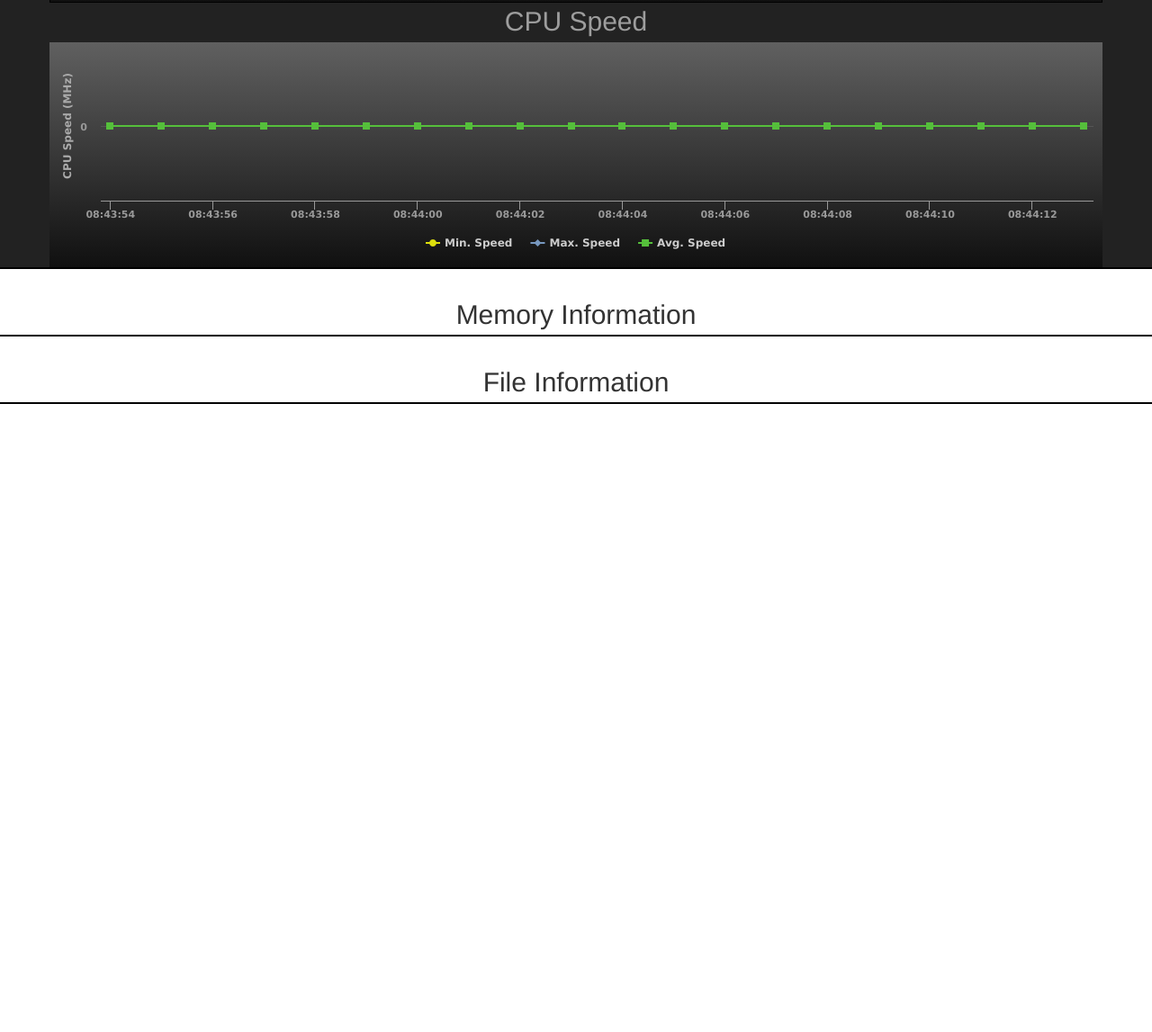
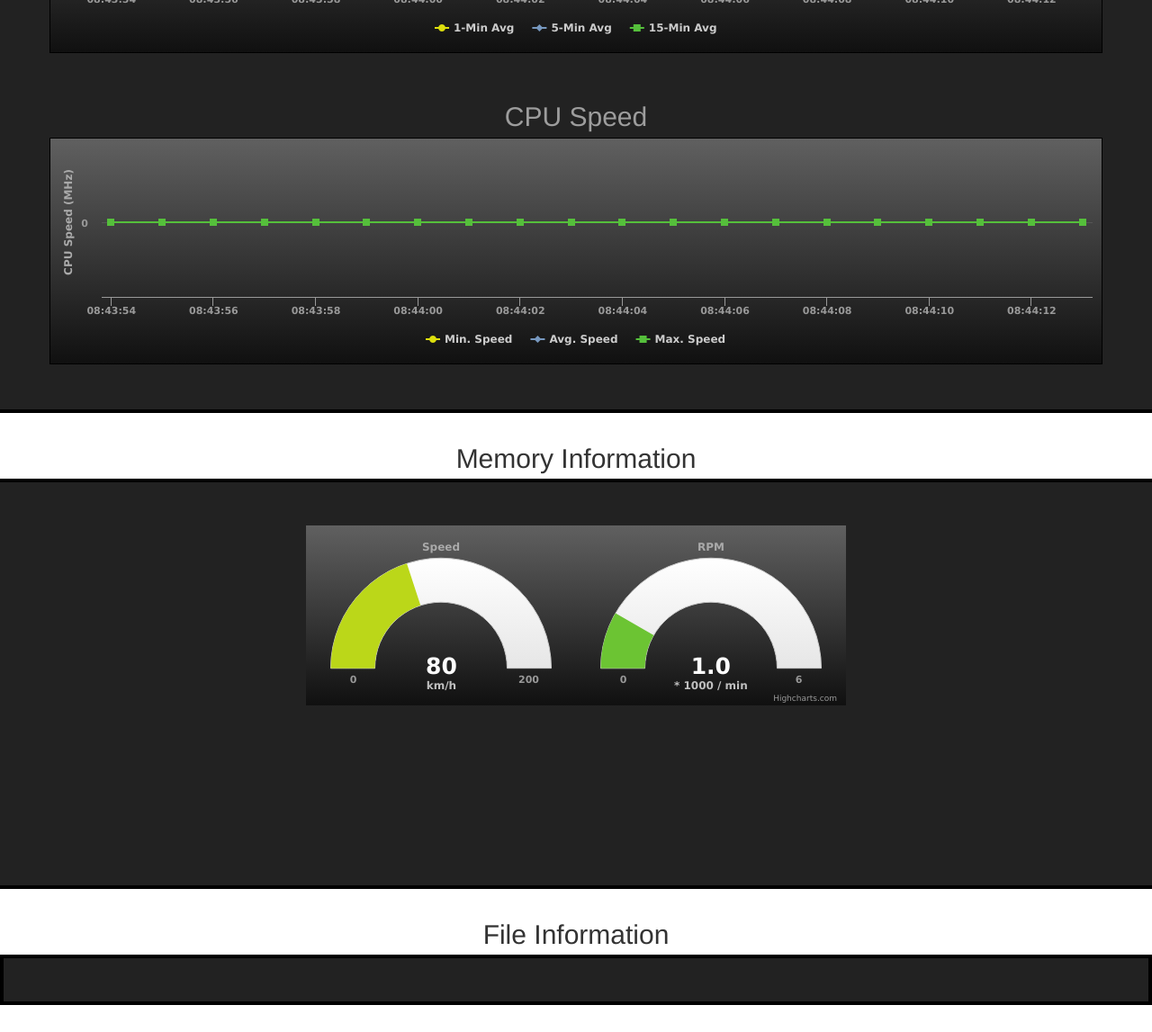
Before and after one commit to RJ-Russell/LinuxServerMonitoring, a website: page index.html in a window 1280 px wide. Shown: the part 597-1744 px from the top of the page at 90% size. Before the commit the page ends 1076 px from the top, so only its background shows below. Drawn offline with nearby package versions, Linux system fonts and the light colour scheme; no server answers.

Commit message:
start adding gauges

```diff
--- a/cpuCharts.js
+++ b/cpuCharts.js
@@ -19,7 +19,7 @@ var cpuLoadChart = 0;
   }];
   // Create cpuLoad chart
   cpuLoadChart = chartTemplate('cpuLoad-container', cpuLoadChart,
-    'CPU Load', 0.2, initLoadData);
+    'CPU Load', 0.1, initLoadData);
 
   // Init cpuSpeed data to be passed into the chart template
   var initSpeedData = [{
@@ -27,12 +27,12 @@ var cpuLoadChart = 0;
     name: 'Min. Speed',
     data: initialData()
   }, {
+    id: 'spdMax',
+    name: 'Avg. Speed',
+    data: initialData()
+  }, {
     id: 'spdAvg',
     name: 'Max. Speed',
-      data: initialData()
-    }, {
-      id: 'spdMax',
-      name: 'Avg. Speed',
     data: initialData()
   }];
   // Create cpuSpeed chart
@@ -79,10 +79,10 @@ function chartTemplate(container, chart, title, interval, data) {
 };
 
 // Add dynamic data points to cpuLoad chart
-function addToCpuLoadChart(currTime, avg, curr, full) {
-  cpuLoadChart.get('one').addPoint([currTime, avg], false, true);
-  cpuLoadChart.get('five').addPoint([currTime, curr], false, true);
-  cpuLoadChart.get('fteen').addPoint([currTime, full], true, true);
+function addToCpuLoadChart(currTime, one, five, fteen) {
+  cpuLoadChart.get('one').addPoint([currTime, one], false, true);
+  cpuLoadChart.get('five').addPoint([currTime, five], false, true);
+  cpuLoadChart.get('fteen').addPoint([currTime, fteen], true, true);
 }
 
 // Add dynamic data points to cpuSpeed chart
--- a/index.css
+++ b/index.css
@@ -6,10 +6,27 @@
   text-align: center;
 }
 
+.graph-container {
+  border: 1px solid #000000;
+  margin-bottom: 50px;
+}
+
+.gauge-parent-container {
+  width: 600px;
+  height: 400px;
+  margin: 0 auto;
+}
+
+.gauge-container {
+  width: 300px;
+  height: 200px;
+  float: left;
+}
+
 .jumbotron {
   background-color: #222222;
-  border-bottom: 2px solid #000000;
-  padding: 0;
+  border: 4px solid #000000;
+  padding-bottom: 0;
 }
 
 .main-sys-header {
@@ -40,10 +57,6 @@
 }
 
 /** Id's **/
-#cpuLoad-container {
-  border: 1px solid #000000;
-}
-
 #currTime {
   background-color: #BCB293;
   margin-top: 0;
@@ -56,6 +69,9 @@
 
 #jumbo-sys {
   background-color: #BCB293;
-  border-bottom: 2px solid #000000;
   padding: 0;
 }
+
+#proc {
+  margin-bottom: 30px;
+}
--- a/index.html
+++ b/index.html
@@ -44,15 +44,9 @@
 
     <!-- START OF PROC SECTION -->
     <div class='row main-sys-header'>
-      <div>Process Information</div>
+      <div id='proc-header'>Process Information</div>
       <div class='sub-header' id='proc'></div>
-    </div>
-    <div class='jumbotron'>
-      <div class='container'>
-        <div class='row'>
-          <div id='proc-container'></div>
-        </div>
-      </div>
+      <div id='proc-container'></div>
     </div>
     <!-- END OF PROC SECTION -->
 
@@ -71,7 +65,7 @@
             </div>
           </div>
           <div class='row'>
-            <div id='cpuLoad-container'></div>
+            <div class='graph-container' id='cpuLoad-container'></div>
           </div>
           <!-- CPU Speed -->
           <div class='sub-header'>
@@ -83,7 +77,7 @@
             </div>
           </div>
           <div class='row'>
-            <div id='cpuSpeed-container'></div>
+            <div class='graph-container' id='cpuSpeed-container'></div>
           </div>
         </div>
       </div>
@@ -93,12 +87,15 @@
     <!-- START OF MEM SECTION -->
     <div class='row main-sys-header'>
       <div>Memory Information</div>
-      <div class='sub-header' id='mem'></div>
-    </div>
-    <div class='jumbotron'>
-      <div class='container'>
-        <div class='row'>
-          <div id='mem-container'></div>
+      <div class='jumbotron'>
+        <div class='container'>
+          <div class='sub-header' id='mem'></div>
+          <div class='row'>
+            <div class='gauge-parent-container'>
+              <div class='gauge-container' id='ram-container'></div>
+              <div class='gauge-container' id="bufCache-container"></div>
+            </div>
+          </div>
         </div>
       </div>
     </div>
@@ -129,6 +126,9 @@
       src="http://cdn.filesizejs.com/filesize.min.js">
     </script>
     <script src="http://code.highcharts.com/highcharts.js"></script>
+    <script src="http://code.highcharts.com/highcharts-more.js"></script>
+    <script src="http://code.highcharts.com/modules/solid-gauge.js"></script>
+
     <script type='text/javascript'
       src='https://cdnjs.cloudflare.com/ajax/libs/moment.js/2.14.1/moment.min.js'>
     </script>
@@ -141,6 +141,7 @@
     <script type='text/javascript' src='global.js'></script>
     <script type='text/javascript' src='gray-theme.js'></script>
     <script type='text/javascript' src='cpuCharts.js'></script>
+    <script type='text/javascript' src='memGauges.js'></script>
     <script type='text/javascript' src='index.js'></script>
 
   </body>
--- a/index.js
+++ b/index.js
@@ -43,8 +43,8 @@ $(function() {
       parseFloat(five), parseFloat(fteen));
 
     $('#spdMin').html('Min: ' + dynamic.cpuSpeed.min);
+    $('#spdAvg').html('Avg: ' + dynamic.cpuSpeed.avg);
     $('#spdMax').html('Max: ' + dynamic.cpuSpeed.max);
-    $('#spdAvg').html('Avg: ' + dynamic.cpuSpeed.avg);
 
     addToCpuSpeedChart(dynamic.currTime, dynamic.cpuSpeed.min,
       dynamic.cpuSpeed.avg, dynamic.cpuSpeed.max);
@@ -54,10 +54,10 @@ $(function() {
       'Total: ' + filesize(dynamic.mem.total) +
         ' free: ' + filesize(dynamic.mem.free) +
         ' used: ' + filesize(dynamic.mem.used) +
-        ' active: ' + dynamic.mem.active +
-        ' buffcache: ' + dynamic.mem.buffcache +
+        ' active: ' + filesize(dynamic.mem.active) +
+        '<br> buffcache: ' + dynamic.mem.buffcache +
         ' available: ' + dynamic.mem.available +
-        ' swaptotal: ' + dynamic.mem.swaptotal +
+        '<br> swaptotal: ' + dynamic.mem.swaptotal +
         ' swapused: ' + dynamic.mem.swapused +
         ' swapfree: ' + dynamic.mem.swapfree
     );
--- /dev/null
+++ b/memGauges.js
@@ -0,0 +1,137 @@
+(function () {
+
+  var gaugeOptions = {
+    chart: {
+      type: 'solidgauge'
+    },
+    title: null,
+    pane: {
+      center: ['50%', '85%'],
+      size: '140%',
+      startAngle: -90,
+      endAngle: 90,
+      background: {
+        innerRadius: '60%',
+        outerRadius: '100%',
+        shape: 'arc'
+      }
+    },
+    tooltip: {
+      enabled: false
+    },
+    // the value axis
+    yAxis: {
+      stops: [
+        [0.1, '#55BF3B'], // green
+        [0.5, '#DDDF0D'], // yellow
+        [0.9, '#DF5353'] // red
+      ],
+      lineWidth: 0,
+      minorTickInterval: null,
+      tickAmount: 2,
+      title: {
+        y: -70
+      },
+      labels: {
+        y: 16
+      }
+    },
+    plotOptions: {
+      solidgauge: {
+        dataLabels: {
+          y: 5,
+          borderWidth: 0,
+          useHTML: true
+        }
+      }
+    }
+  };
+
+  // RAM Gauge
+  $('#ram-container').highcharts(Highcharts.merge(gaugeOptions, {
+    yAxis: {
+      min: 0,
+      max: 200,
+      title: {
+        text: 'Speed'
+      }
+    },
+    credits: {
+      enabled: false
+    },
+
+    series: [{
+      name: 'Speed',
+      data: [80],
+      dataLabels: {
+        format: '<div style="text-align:center"><span style="font-size:25px;color:' +
+          ((Highcharts.theme && Highcharts.theme.contrastTextColor) || 'white') + '">{y}</span><br/>' +
+          '<span style="font-size:12px;color:silver">km/h</span></div>'
+      },
+      tooltip: {
+        valueSuffix: ' km/h'
+      }
+    }]
+  }));
+
+  $('#bufCache-container').highcharts(Highcharts.merge(gaugeOptions, {
+    yAxis: {
+      min: 0,
+      max: 5,
+      title: {
+        text: 'RPM'
+      }
+    },
+
+    series: [{
+      name: 'RPM',
+      data: [1],
+      dataLabels: {
+        format: '<div style="text-align:center"><span style="font-size:25px;color:' +
+          ((Highcharts.theme && Highcharts.theme.contrastTextColor) || 'white') + '">{y:.1f}</span><br/>' +
+          '<span style="font-size:12px;color:silver">* 1000 / min</span></div>'
+      },
+      tooltip: {
+        valueSuffix: ' revolutions/min'
+      }
+    }]
+
+  }));
+
+  // Bring life to the dials
+  function updateRamGauge() {
+    // Speed
+    var chart = $('#container-speed').highcharts(),
+      point,
+      newVal,
+      inc;
+
+    if (chart) {
+      point = chart.series[0].points[0];
+      inc = Math.round((Math.random() - 0.5) * 100);
+      newVal = point.y + inc;
+
+      if (newVal < 0 || newVal > 200) {
+        newVal = point.y - inc;
+      }
+
+      point.update(newVal);
+    }
+  }
+
+  function updateBufCacheGauge() {
+    // RPM
+    var chart = $('#container-rpm').highcharts();
+    if (chart) {
+      point = chart.series[0].points[0];
+      inc = Math.random() - 0.5;
+      newVal = point.y + inc;
+
+      if (newVal < 0 || newVal > 5) {
+        newVal = point.y - inc;
+      }
+
+      point.update(newVal);
+    }
+  }
+})();
```
Lines whose indentation alone changed are shown as unchanged.
